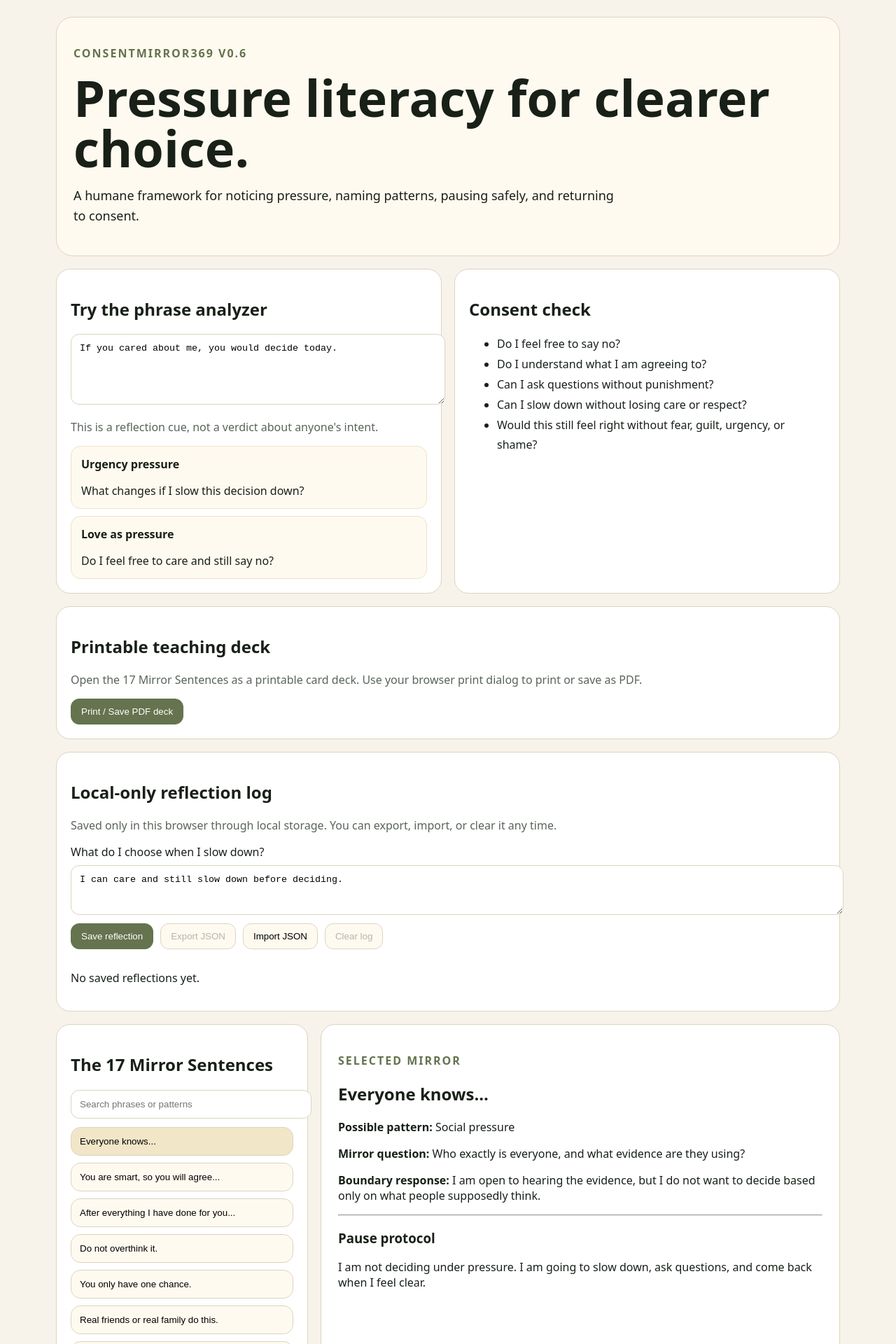
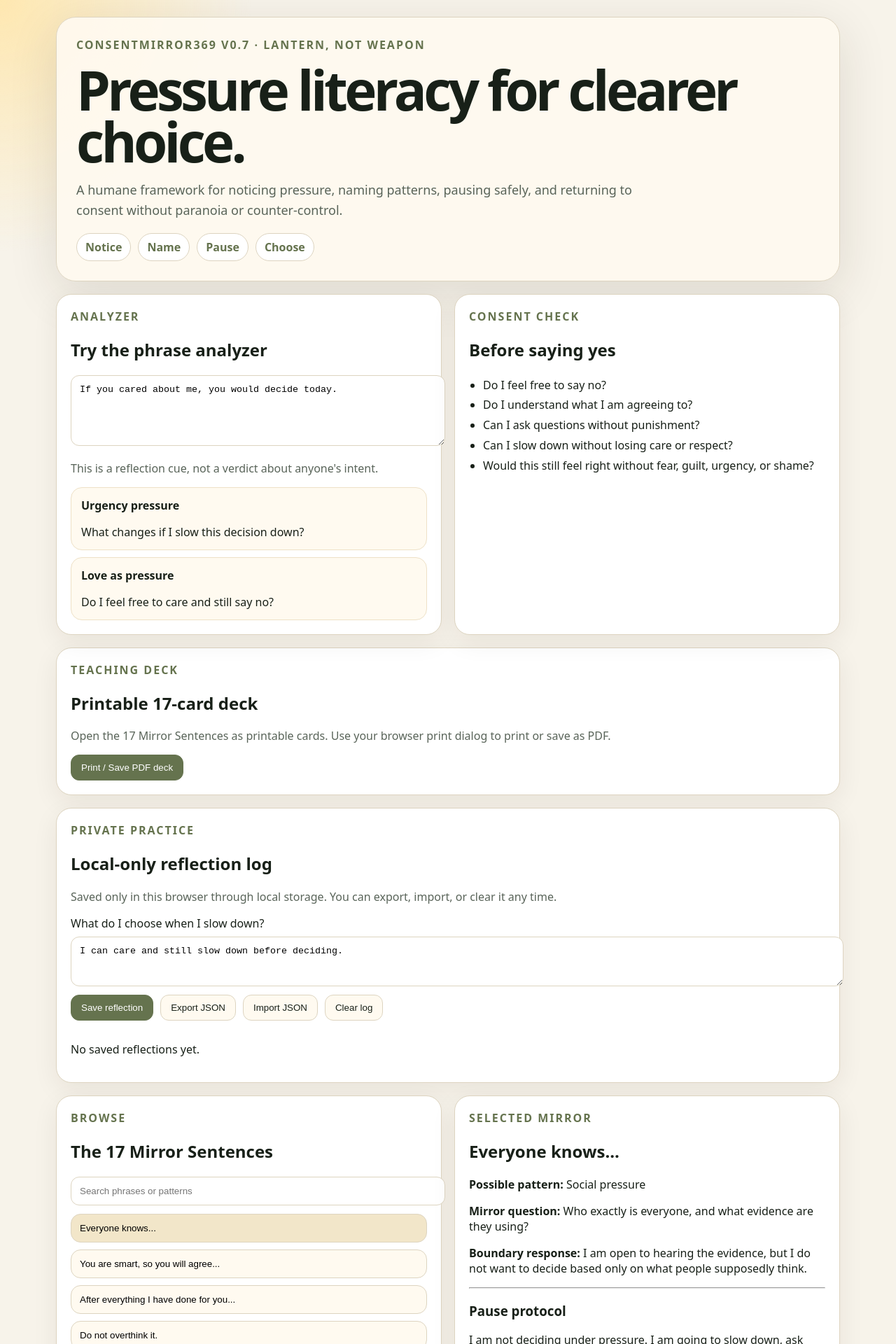
Before and after one commit to MichaelWave369/consent_mirror_369, a React (Vite) app: page / in a window 1280 px wide. Shown: the top 1920 px of the page at 70% size. Built offline with nearby package versions, Linux system fonts and the light colour scheme.

Commit message:
Apply visual theme and mobile-friendly layout

```diff
--- a/src/App.jsx
+++ b/src/App.jsx
@@ -2,6 +2,7 @@ import { useMemo, useRef, useState } from 'react'
 import mirrorSentences from '../data/mirror_sentences.json'
 import signalRules from '../data/signal_rules.json'
 import { printCardDeck } from './printDeck.js'
+import { colors, layout } from './theme.js'
 
 const STORAGE_KEY = 'consentmirror369.reflections.v1'
 
@@ -35,6 +36,10 @@ function cleanImportedReflections(parsed) {
     pattern: typeof item.pattern === 'string' ? item.pattern : 'Imported reflection',
     choice: typeof item.choice === 'string' ? item.choice : ''
   })).filter(item => item.phrase || item.choice)
+}
+
+function Eyebrow({ children }) {
+  return <p style={{ textTransform: 'uppercase', letterSpacing: 2, fontWeight: 800, color: colors.moss, marginTop: 0 }}>{children}</p>
 }
 
 export default function App() {
@@ -110,43 +115,50 @@ export default function App() {
   }
 
   return (
-    <main style={{ minHeight: '100vh', padding: 24, background: '#f7f3ea', color: '#182018' }}>
-      <div style={{ maxWidth: 1120, margin: '0 auto' }}>
-        <section style={{ padding: 24, border: '1px solid #ddd4c0', borderRadius: 24, background: '#fffaf0' }}>
-          <p style={{ textTransform: 'uppercase', letterSpacing: 2, fontWeight: 800, color: '#65734e' }}>ConsentMirror369 v0.6</p>
-          <h1 style={{ fontSize: 'clamp(40px, 7vw, 72px)', lineHeight: 1, margin: 0 }}>Pressure literacy for clearer choice.</h1>
-          <p style={{ fontSize: 18, lineHeight: 1.6, maxWidth: 780 }}>
-            A humane framework for noticing pressure, naming patterns, pausing safely, and returning to consent.
+    <main style={layout.shell}>
+      <div style={layout.container}>
+        <section style={layout.hero}>
+          <Eyebrow>ConsentMirror369 v0.7 · Lantern, not weapon</Eyebrow>
+          <h1 style={{ fontSize: 'clamp(42px, 7vw, 78px)', lineHeight: 0.95, letterSpacing: '-0.06em', margin: 0 }}>Pressure literacy for clearer choice.</h1>
+          <p style={{ fontSize: 18, lineHeight: 1.6, maxWidth: 820, color: colors.softInk }}>
+            A humane framework for noticing pressure, naming patterns, pausing safely, and returning to consent without paranoia or counter-control.
           </p>
+          <div style={{ display: 'flex', gap: 10, flexWrap: 'wrap', marginTop: 10 }}>
+            {['Notice', 'Name', 'Pause', 'Choose'].map(step => (
+              <span key={step} style={{ padding: '8px 12px', borderRadius: 999, border: `1px solid ${colors.border}`, background: colors.white, color: colors.moss, fontWeight: 700 }}>{step}</span>
+            ))}
+          </div>
         </section>
 
-        <section style={{ display: 'grid', gridTemplateColumns: 'repeat(auto-fit, minmax(280px, 1fr))', gap: 18, marginTop: 18 }}>
-          <div style={{ padding: 20, border: '1px solid #ddd4c0', borderRadius: 20, background: 'white' }}>
+        <section style={layout.grid}>
+          <div style={layout.card}>
+            <Eyebrow>Analyzer</Eyebrow>
             <h2>Try the phrase analyzer</h2>
             <textarea
               value={phrase}
               onChange={event => setPhrase(event.target.value)}
               rows={5}
-              style={{ width: '100%', padding: 12, borderRadius: 12, border: '1px solid #ddd4c0' }}
+              style={layout.field}
             />
-            <p style={{ color: '#596459' }}>This is a reflection cue, not a verdict about anyone's intent.</p>
+            <p style={{ color: colors.softInk }}>This is a reflection cue, not a verdict about anyone's intent.</p>
             {analysis.length > 0 ? (
-              <div style={{ display: 'grid', gap: 10 }}>
+              <div style={layout.stack}>
                 {analysis.map(rule => (
-                  <div key={rule.id} style={{ padding: 14, borderRadius: 14, background: '#fffaf0', border: '1px solid #eee1c7' }}>
+                  <div key={rule.id} style={{ padding: 14, borderRadius: 16, background: colors.paper, border: `1px solid ${colors.softBorder}` }}>
                     <strong>{rule.pattern}</strong>
                     <p style={{ marginBottom: 0 }}>{rule.question}</p>
                   </div>
                 ))}
               </div>
             ) : (
-              <p>No strong pattern match yet. Try adding a phrase that feels rushed, guilt-heavy, shaming, secretive, or confusing.</p>
+              <p>No strong pattern match yet. Try a phrase that feels rushed, guilt-heavy, shaming, secretive, or confusing.</p>
             )}
           </div>
 
-          <div style={{ padding: 20, border: '1px solid #ddd4c0', borderRadius: 20, background: 'white' }}>
-            <h2>Consent check</h2>
-            <ul style={{ lineHeight: 1.8 }}>
+          <div style={layout.card}>
+            <Eyebrow>Consent check</Eyebrow>
+            <h2>Before saying yes</h2>
+            <ul style={{ lineHeight: 1.8, paddingLeft: 20 }}>
               <li>Do I feel free to say no?</li>
               <li>Do I understand what I am agreeing to?</li>
               <li>Can I ask questions without punishment?</li>
@@ -156,22 +168,24 @@ export default function App() {
           </div>
         </section>
 
-        <section style={{ marginTop: 18, padding: 20, border: '1px solid #ddd4c0', borderRadius: 20, background: 'white' }}>
-          <h2>Printable teaching deck</h2>
-          <p style={{ color: '#596459' }}>Open the 17 Mirror Sentences as a printable card deck. Use your browser print dialog to print or save as PDF.</p>
-          <button onClick={() => printCardDeck(mirrorSentences)} style={{ padding: '10px 14px', borderRadius: 12, border: '1px solid #65734e', background: '#65734e', color: 'white', cursor: 'pointer' }}>Print / Save PDF deck</button>
+        <section style={{ ...layout.card, marginTop: 18 }}>
+          <Eyebrow>Teaching deck</Eyebrow>
+          <h2>Printable 17-card deck</h2>
+          <p style={{ color: colors.softInk }}>Open the 17 Mirror Sentences as printable cards. Use your browser print dialog to print or save as PDF.</p>
+          <button onClick={() => printCardDeck(mirrorSentences)} style={layout.buttonPrimary}>Print / Save PDF deck</button>
         </section>
 
-        <section style={{ marginTop: 18, padding: 20, border: '1px solid #ddd4c0', borderRadius: 20, background: 'white' }}>
+        <section style={{ ...layout.card, marginTop: 18 }}>
+          <Eyebrow>Private practice</Eyebrow>
           <h2>Local-only reflection log</h2>
-          <p style={{ color: '#596459' }}>Saved only in this browser through local storage. You can export, import, or clear it any time.</p>
+          <p style={{ color: colors.softInk }}>Saved only in this browser through local storage. You can export, import, or clear it any time.</p>
           <label style={{ display: 'grid', gap: 8, marginBottom: 12 }}>
             What do I choose when I slow down?
             <textarea
               value={choice}
               onChange={event => setChoice(event.target.value)}
               rows={3}
-              style={{ width: '100%', padding: 12, borderRadius: 12, border: '1px solid #ddd4c0' }}
+              style={layout.field}
             />
           </label>
           <input
@@ -182,17 +196,17 @@ export default function App() {
             style={{ display: 'none' }}
           />
           <div style={{ display: 'flex', flexWrap: 'wrap', gap: 10 }}>
-            <button onClick={addReflection} style={{ padding: '10px 14px', borderRadius: 12, border: '1px solid #65734e', background: '#65734e', color: 'white', cursor: 'pointer' }}>Save reflection</button>
-            <button onClick={exportReflections} disabled={reflections.length === 0} style={{ padding: '10px 14px', borderRadius: 12, border: '1px solid #ddd4c0', background: '#fffaf0', cursor: 'pointer' }}>Export JSON</button>
-            <button onClick={() => importInputRef.current?.click()} style={{ padding: '10px 14px', borderRadius: 12, border: '1px solid #ddd4c0', background: '#fffaf0', cursor: 'pointer' }}>Import JSON</button>
-            <button onClick={clearReflections} disabled={reflections.length === 0} style={{ padding: '10px 14px', borderRadius: 12, border: '1px solid #ddd4c0', background: '#fffaf0', cursor: 'pointer' }}>Clear log</button>
+            <button onClick={addReflection} style={layout.buttonPrimary}>Save reflection</button>
+            <button onClick={exportReflections} disabled={reflections.length === 0} style={layout.buttonSoft}>Export JSON</button>
+            <button onClick={() => importInputRef.current?.click()} style={layout.buttonSoft}>Import JSON</button>
+            <button onClick={clearReflections} disabled={reflections.length === 0} style={layout.buttonSoft}>Clear log</button>
           </div>
-          {importStatus && <p style={{ color: '#596459' }}>{importStatus}</p>}
-          <div style={{ display: 'grid', gap: 10, marginTop: 14 }}>
+          {importStatus && <p style={{ color: colors.softInk }}>{importStatus}</p>}
+          <div style={{ ...layout.stack, marginTop: 14 }}>
             {reflections.length === 0 ? (
               <p>No saved reflections yet.</p>
             ) : reflections.map(item => (
-              <article key={item.id} style={{ padding: 14, borderRadius: 14, background: '#fffaf0', border: '1px solid #eee1c7' }}>
+              <article key={item.id} style={{ padding: 14, borderRadius: 16, background: colors.paper, border: `1px solid ${colors.softBorder}` }}>
                 <strong>{item.pattern}</strong>
                 <p><em>{item.phrase}</em></p>
                 <p>{item.choice}</p>
@@ -202,23 +216,24 @@ export default function App() {
           </div>
         </section>
 
-        <section style={{ display: 'grid', gridTemplateColumns: 'minmax(260px, 360px) 1fr', gap: 18, marginTop: 18 }}>
-          <div style={{ padding: 20, border: '1px solid #ddd4c0', borderRadius: 20, background: 'white' }}>
+        <section style={{ display: 'grid', gridTemplateColumns: 'repeat(auto-fit, minmax(280px, 1fr))', gap: 18, marginTop: 18 }}>
+          <div style={layout.card}>
+            <Eyebrow>Browse</Eyebrow>
             <h2>The 17 Mirror Sentences</h2>
             <input
               value={search}
               onChange={event => setSearch(event.target.value)}
               placeholder="Search phrases or patterns"
-              style={{ width: '100%', padding: 12, borderRadius: 12, border: '1px solid #ddd4c0', marginBottom: 12 }}
+              style={{ ...layout.field, marginBottom: 12 }}
             />
-            <div style={{ display: 'grid', gap: 10 }}>
+            <div style={layout.stack}>
               {filtered.map(item => {
                 const realIndex = mirrorSentences.findIndex(card => card.id === item.id)
                 return (
                   <button
                     key={item.id}
                     onClick={() => setSelectedIndex(realIndex)}
-                    style={{ textAlign: 'left', padding: 12, borderRadius: 14, border: '1px solid #ddd4c0', background: realIndex === selectedIndex ? '#f2e6c9' : '#fffaf0', cursor: 'pointer' }}
+                    style={{ textAlign: 'left', padding: 12, borderRadius: 14, border: `1px solid ${colors.border}`, background: realIndex === selectedIndex ? '#f2e6c9' : colors.paper, cursor: 'pointer' }}
                   >
                     {item.phrase}
                   </button>
@@ -227,8 +242,8 @@ export default function App() {
             </div>
           </div>
 
-          <div style={{ padding: 24, border: '1px solid #ddd4c0', borderRadius: 20, background: 'white' }}>
-            <p style={{ textTransform: 'uppercase', letterSpacing: 2, fontWeight: 800, color: '#65734e' }}>Selected mirror</p>
+          <div style={layout.card}>
+            <Eyebrow>Selected mirror</Eyebrow>
             <h2>{selected.phrase}</h2>
             <p><strong>Possible pattern:</strong> {selected.pattern}</p>
             <p><strong>Mirror question:</strong> {selected.question}</p>
```
